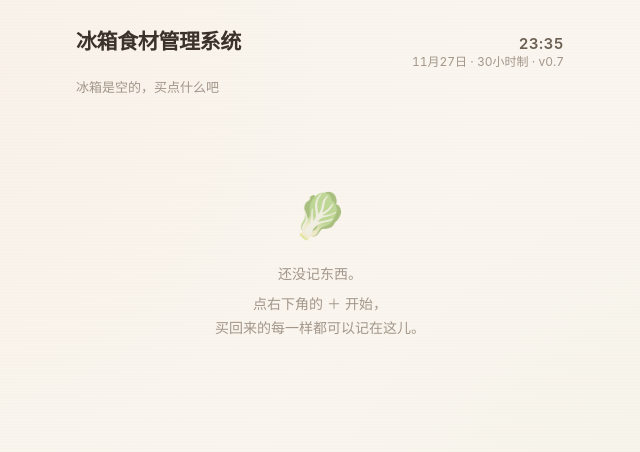
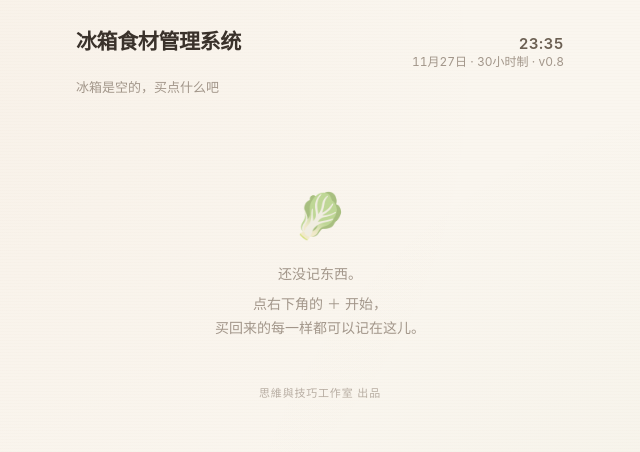
Before and after one commit to Meng-Tang-trans/fridge-food-manager, a plain HTML site: page index.html in a window 1280 px wide. Shown: the top 452 px of the page, 320-960 px from the left. Drawn offline with Linux system fonts and the light colour scheme.

Commit message:
署名：思維與技巧工作室 出品
页面底部、设置-关于、README 三处

```diff
--- a/index.html
+++ b/index.html
@@ -100,6 +100,11 @@ header{padding:26px 0 10px}
 }
 .empty .big{font-size:44px;margin-bottom:14px;opacity:.5}
 .empty p{margin:6px 0;font-size:14px;line-height:1.7}
+
+.credit{
+  text-align:center;font-size:11px;color:var(--muted);
+  letter-spacing:.8px;opacity:.75;margin:40px 0 0;
+}
 
 /* ---------- 悬浮按钮 ---------- */
 .fab{
@@ -371,6 +376,7 @@ select{
     <p class="sub" id="sub"></p>
   </header>
   <div class="list" id="list"></div>
+  <div class="credit">思維與技巧工作室 出品</div>
 </div>
 
 <button class="fab" id="fab" aria-label="添加食材">＋</button>
@@ -551,7 +557,7 @@ function baseDays(food, storage){
    状态
    ========================================================= */
 const LS_KEY = 'zhizhiv1';
-const APP_VERSION = 'v0.7';
+const APP_VERSION = 'v0.8';
 
 let state = {
   items: [],
@@ -1408,7 +1414,8 @@ function renderSettings(){
         凌晨吃掉/扔掉的记在前一天，凌晨买的记在当天。<br>
         「还剩 X 天」跟买入日期走，按日历日算。<br><br>
         数据存在这台设备的浏览器里，换设备请用上面的备份。<br>
-        <br>版本 ${APP_VERSION}
+        <br>版本 ${APP_VERSION}<br>
+        <br>思維與技巧工作室 出品
       </div>
     </div>
   `;
```
Also changed, not shown: 1 other file.
